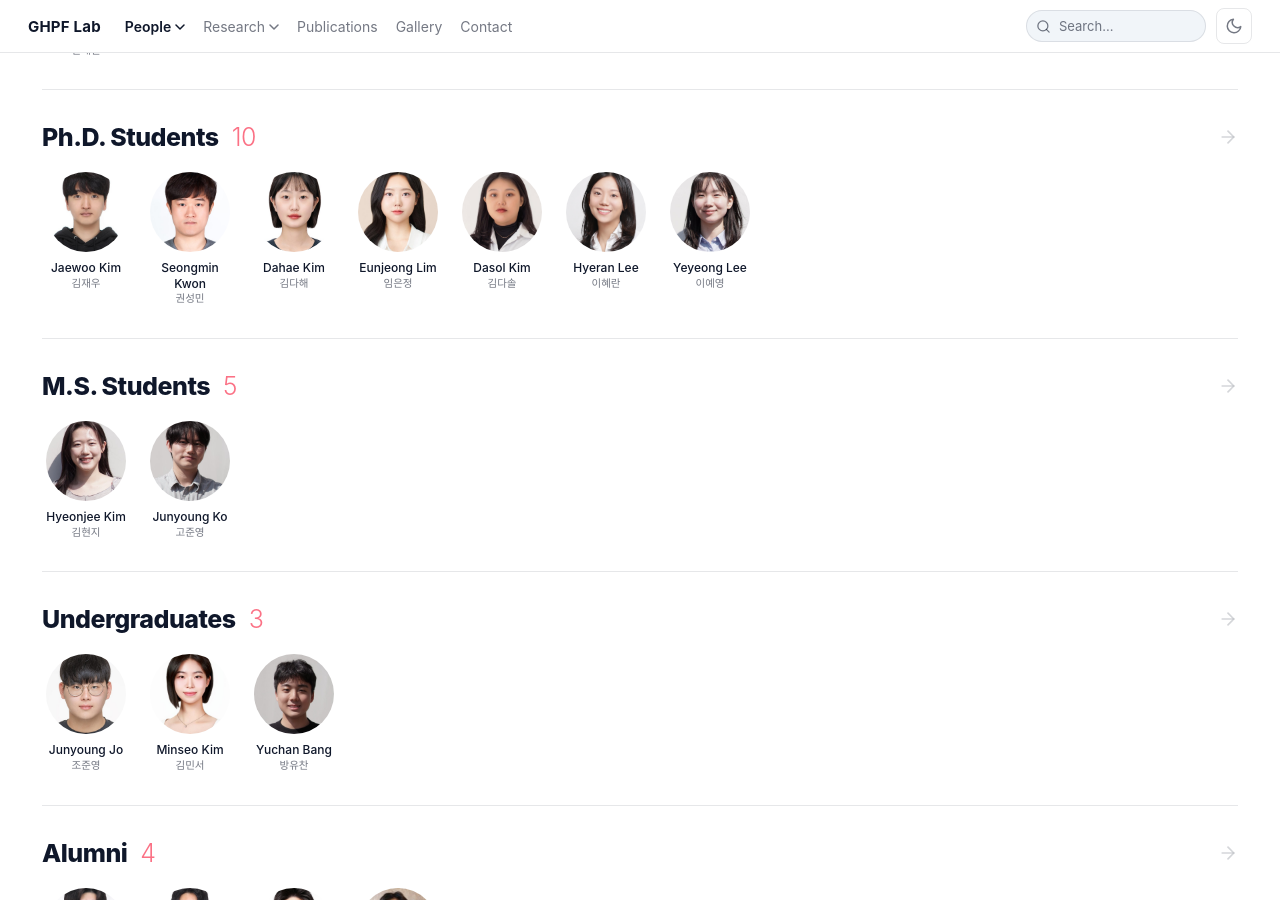
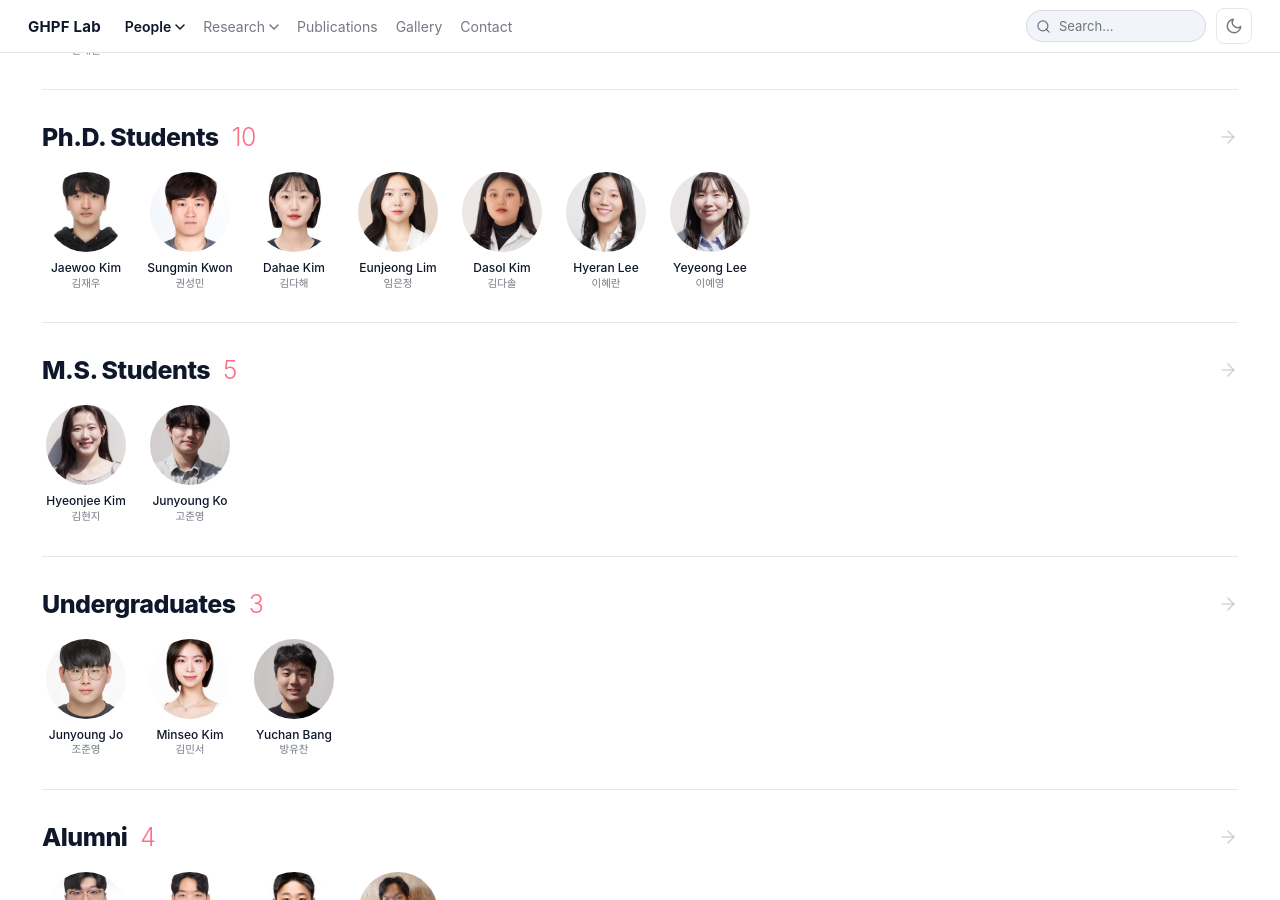
Before and after one commit to snughpf-alt/ghpf-lab-web-final-2, a Jekyll site: the page built from team.md, in a window 1280 px wide and 900 px high, scrolled down 650 px. Built offline with Jekyll 4.4.1, drawn with Linux system fonts in a browser that asks for light colours; some web fonts are replaced.

Commit message:
Use publication spelling Sungmin Kwon for 권성민

```diff
--- a/_data/team.yml
+++ b/_data/team.yml
@@ -51,7 +51,7 @@ phd_students:
   email: plmokn78@snu.ac.kr
   photo: assets/img/team/kim-jaewoo.jpg
 - name: 권성민
-  name_en: Seongmin Kwon
+  name_en: Sungmin Kwon
   email: leodemian@snu.ac.kr
   photo: assets/img/team/Seongmin-Kwon.jpg
 - name: 김다해
```
